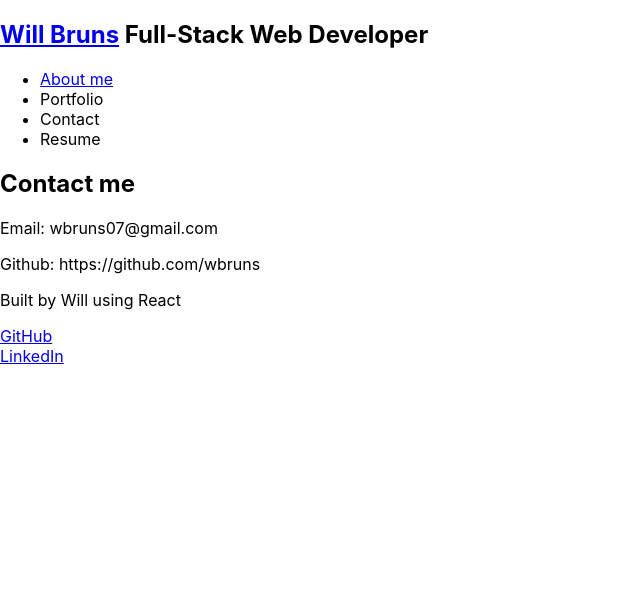
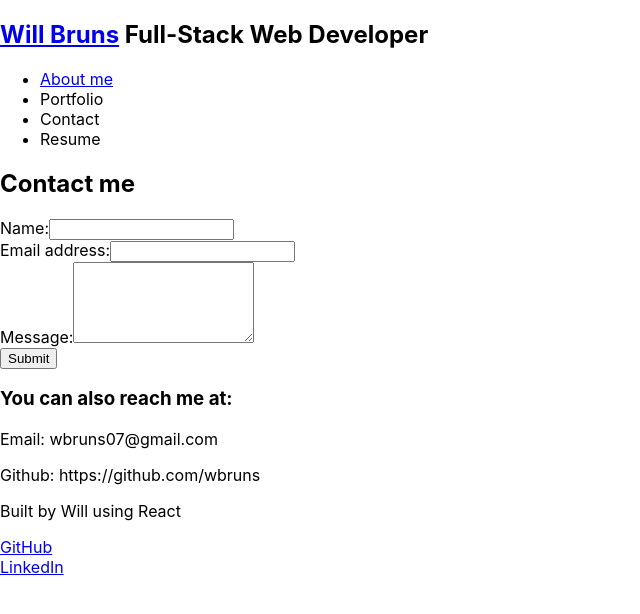
Before and after one commit to wbruns/react-portfolio, a React (Create React App) app: page / in a window 1280 px wide. Both pictures are taken after a click on the element "Contact". Shown: the top 614 px of the page, without its empty margins (0-640 px from the left). Built offline with nearby package versions, Linux system fonts and the light colour scheme.

Commit message:
added in contact form for front end and alternative contact methods to contact component

```diff
--- a/src/components/Contact/index.js
+++ b/src/components/Contact/index.js
@@ -1,9 +1,60 @@
-import React from 'react';
+import React, { useState } from 'react';
+import { validateEmail } from '../../utils/helpers';
 
 function Contact() {
+    const [formState, setFormState] = useState({ name: '', email: '', message: '' });
+    const { name, email, message } = formState;
+    const [errorMessage, setErrorMessage] = useState('');
+
+    function handleChange(e) {
+        if (e.target.name === 'email') {
+            const isValid = validateEmail(e.target.value);
+            if (!isValid) {
+                setErrorMessage('Your email is invalid.');
+            } else {
+                setErrorMessage('');
+            }
+        } else {
+            if (!e.target.value.length) {
+                setErrorMessage(`${e.target.name} is required.`);
+            } else {
+                setErrorMessage('');
+            }
+        }
+        if (!errorMessage) {
+            setFormState({...formState, [e.target.name]: e.target.value });
+        }
+    }
+    function handleSubmit(e) {
+        e.preventDefault();
+        console.log(formState);
+    }
+
     return (
         <section>
             <h1 data-testid="contact">Contact me</h1>
+            <form id="contact-form" onSubmit={handleSubmit}>
+                <div>
+                    <label htmlFor="name">Name:</label>
+                    <input type="text" name="name" defaultValue={name} onBlur={handleChange} />
+                </div>
+                <div>
+                    <label htmlFor="email">Email address:</label>
+                    <input type="email" name="email" defaultValue={email} onBlur={handleChange} />
+                </div>
+                <div>
+                    <label htmlFor="message">Message:</label>
+                    <textarea name="message" rows="5" defaultValue={message} onBlur={handleChange}/>
+                </div>
+                {/* conditionally render an error message */}
+                {errorMessage && (
+                    <div>
+                        <p className='error-text'>{errorMessage}</p>
+                    </div>
+                )}
+                <button type="submit" data-testid="submit">Submit</button>
+            </form>
+            <h3>You can also reach me at:</h3>
             <div>
                 <p>Email: wbruns07@gmail.com</p>
                 <p>Github: https://github.com/wbruns</p>
--- a/src/utils/helpers.js
+++ b/src/utils/helpers.js
@@ -1,3 +1,8 @@
 export function capitalizeFirstLetter(string) {
   return string.charAt(0).toUpperCase() + string.slice(1);
 }
+
+export function validateEmail(email) {
+  var re = /^(([^<>()[\]\\.,;:\s@"]+(\.[^<>()[\]\\.,;:\s@"]+)*)|(".+"))@((\[[0-9]{1,3}\.[0-9]{1,3}\.[0-9]{1,3}\.[0-9]{1,3}\])|(([a-zA-Z\-0-9]+\.)+[a-zA-Z]{2,}))$/;
+  return re.test(String(email).toLowerCase());
+}
```
